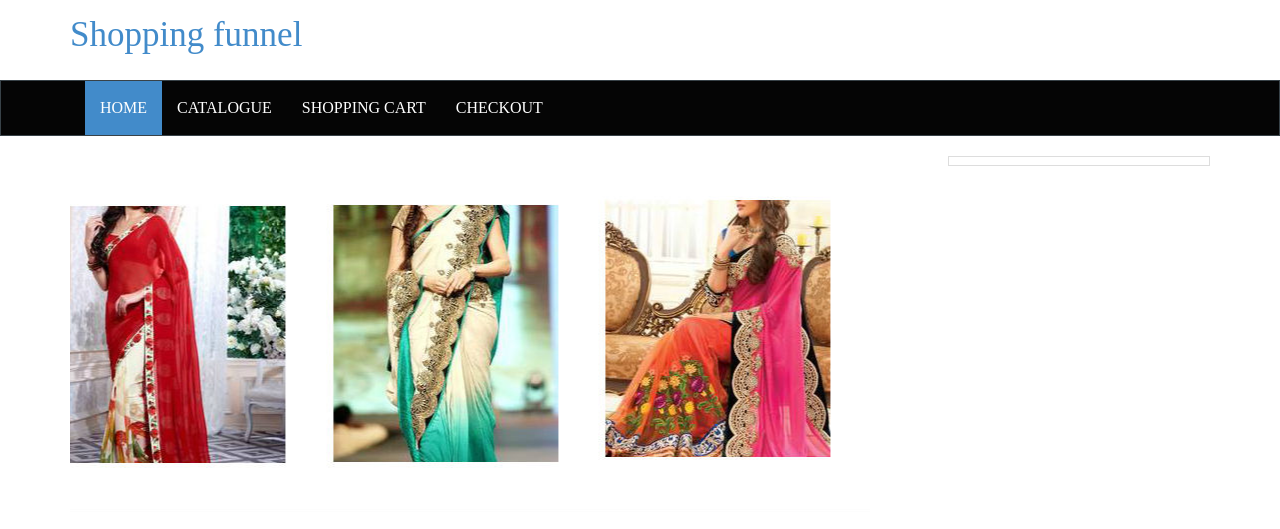
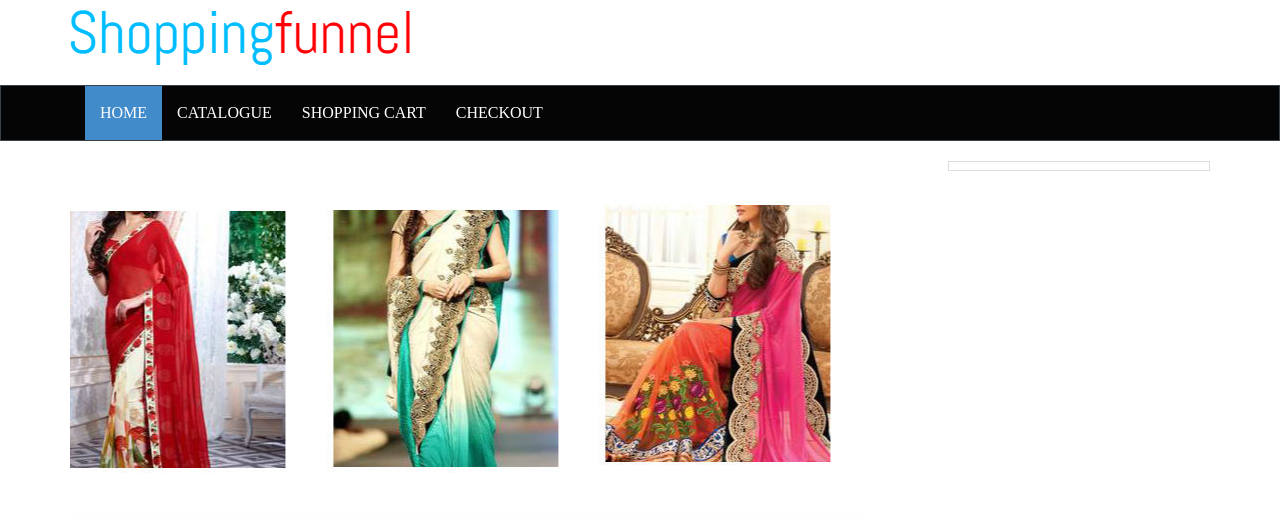
Before and after one commit to anupamryadav/saree, a plain HTML site: page index.html in a window 1280 px wide. Shown: the top 529 px of the page. Drawn offline with nearby package versions, Linux system fonts and the light colour scheme; files whose address does not match are found by name; a web font is replaced by a local one.

Commit message:
logo added

```diff
--- a/index.html
+++ b/index.html
@@ -28,8 +28,7 @@
                     <div class="col-lg-4 col-md-3 hidden-sm hidden-xs">
                         <div class="well logo">
                             <a href="index.html">
-                              <span>Shopping funnel</span>
-                            </a>
+                              <img src="images/logo.png" alt=""> </a>
                             <div></div>
                         </div>
                     </div>
```
Also changed, not shown: images/logo.png (added).
